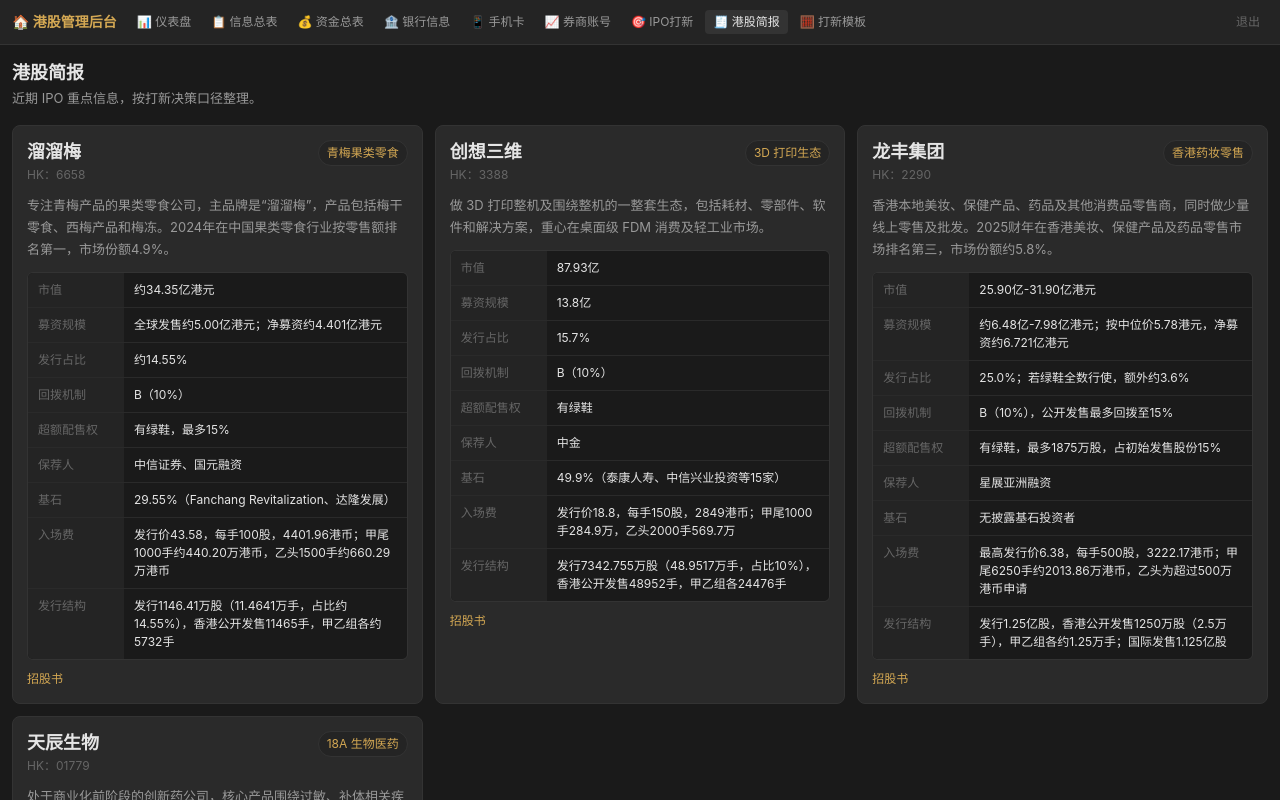
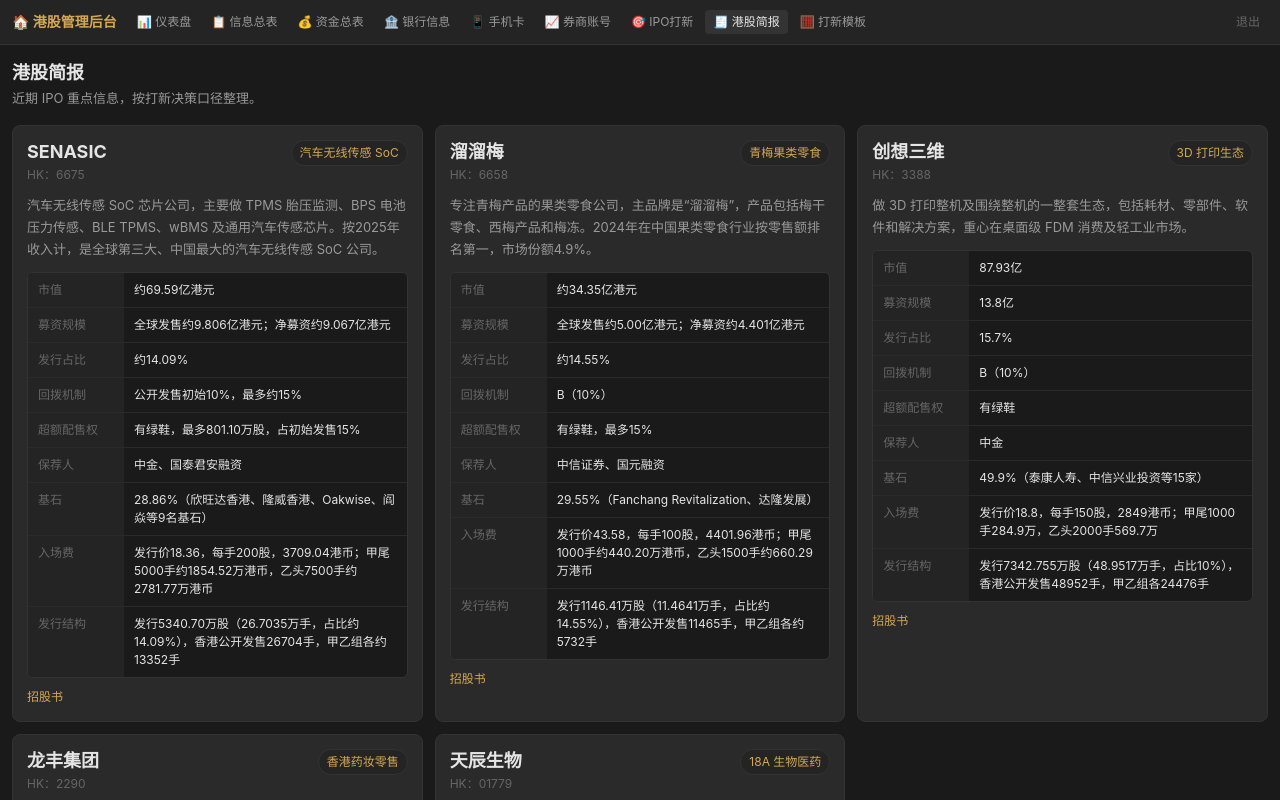
Before and after one commit to xieyajun32-oss/hkipo-admin, a React (Vite) app in the folder frontend/: page /admin/hk-brief in a window 1280 px wide. Shown: the top 800 px of the page. Built offline with nearby package versions, Linux system fonts and the light colour scheme; sample sign-in values are in the browser's storage.

Commit message:
添加SENASIC港股简报

```diff
--- a/frontend/src/pages/HongKongBrief.jsx
+++ b/frontend/src/pages/HongKongBrief.jsx
@@ -1,6 +1,24 @@
 import React from 'react'
 
 const briefs = [
+  {
+    name: 'SENASIC',
+    code: 'HK：6675',
+    tag: '汽车无线传感 SoC',
+    summary: '汽车无线传感 SoC 芯片公司，主要做 TPMS 胎压监测、BPS 电池压力传感、BLE TPMS、wBMS 及通用汽车传感芯片。按2025年收入计，是全球第三大、中国最大的汽车无线传感 SoC 公司。',
+    metrics: [
+      ['市值', '约69.59亿港元'],
+      ['募资规模', '全球发售约9.806亿港元；净募资约9.067亿港元'],
+      ['发行占比', '约14.09%'],
+      ['回拨机制', '公开发售初始10%，最多约15%'],
+      ['超额配售权', '有绿鞋，最多801.10万股，占初始发售15%'],
+      ['保荐人', '中金、国泰君安融资'],
+      ['基石', '28.86%（欣旺达香港、隆威香港、Oakwise、阎焱等9名基石）'],
+      ['入场费', '发行价18.36，每手200股，3709.04港币；甲尾5000手约1854.52万港币，乙头7500手约2781.77万港币'],
+      ['发行结构', '发行5340.70万股（26.7035万手，占比约14.09%），香港公开发售26704手，甲乙组各约13352手'],
+    ],
+    source: 'https://www1.hkexnews.hk/listedco/listconews/sehk/2026/0609/2026060900030_c.pdf',
+  },
   {
     name: '溜溜梅',
     code: 'HK：6658',
```
